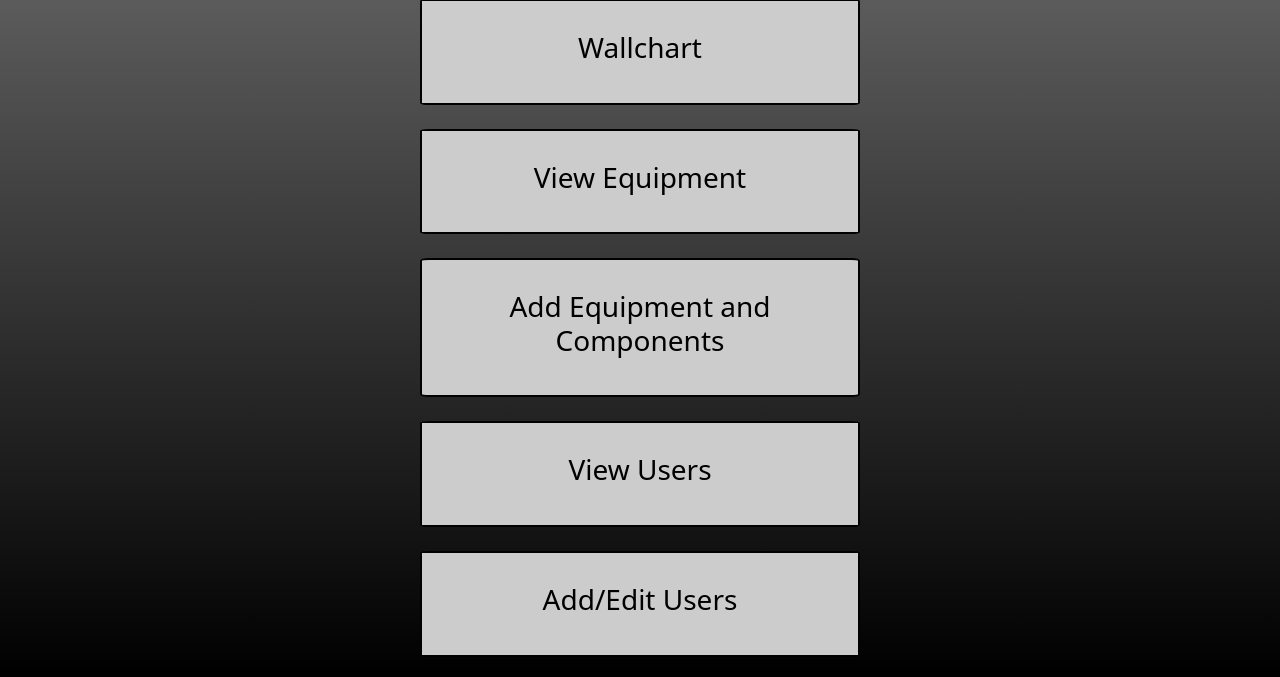
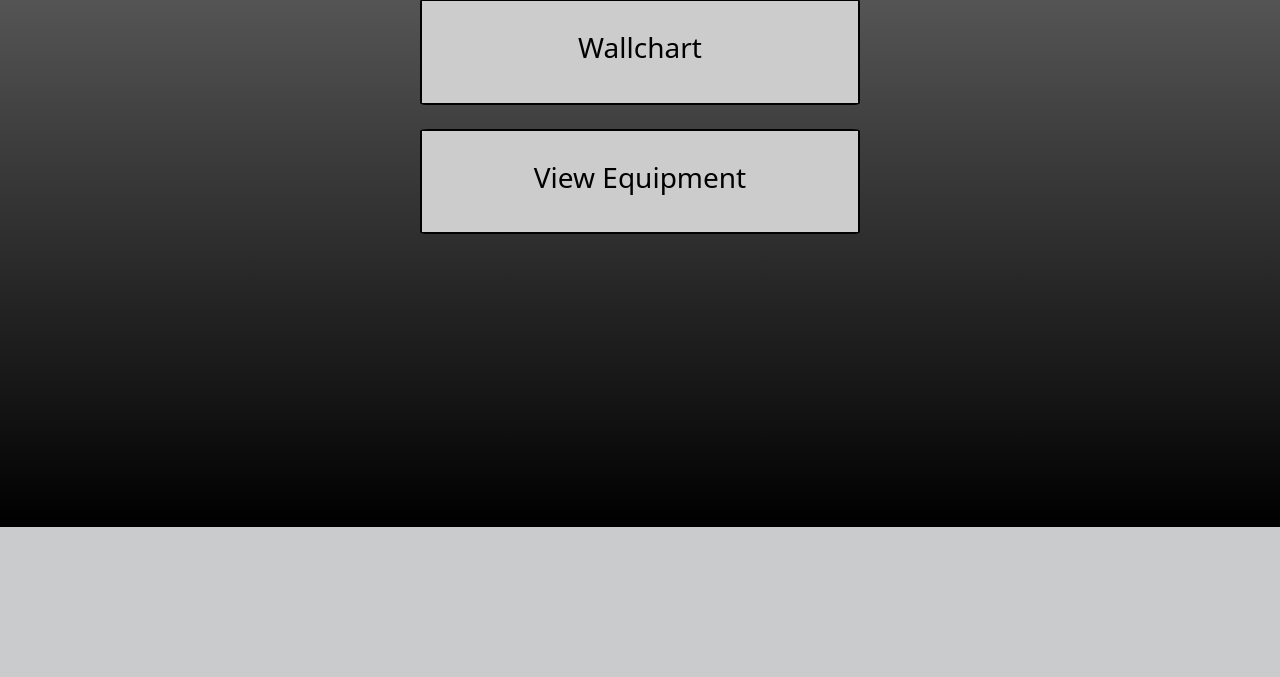
Before and after one commit to chadapopp/Digital-Wallchart, a Flask app: template flask_app/templates/projects/project_dashboard.html in a window 1280 px wide. Shown: the part 273-950 px from the top of the page. After the commit the page ends 800 px from the top, so only its background shows below. Run offline with Flask 3, Linux system fonts and the light colour scheme; the template is opened without the code that fills it: most values are stand-ins (such as "Sample title", 1, 10 or a date in 2020).

Commit message:
Update project_dashboard.html

```diff
--- a/flask_app/templates/projects/project_dashboard.html
+++ b/flask_app/templates/projects/project_dashboard.html
@@ -10,14 +10,16 @@
         <div class="welcome-buttons">
             <h3><a href="/view_equipment_per_project/{{project.id}}">View Equipment</a></h3>
         </div>
+        {% if session['user_role'] == 'admin' %}
         <div class="welcome-buttons">
-            <h3><a href="/upload_all/{{ project.id }}">Add Equipment and Components</a></h3>
+            <h3><a href="/upload_all/{{ project.id }}">Upload Equipment and Components</a></h3>
         </div>
         <div class="welcome-buttons">
-            <h3><a href="#">View Users</a></h3>
+            <h3><a href="/view_users_per_project/{{project.id}}">View Users</a></h3>
         </div>
         <div class="welcome-buttons">
-            <h3><a href="#">Add/Edit Users</a></h3>
+            <h3><a href="/add_user_to_project/{{ project.id }}">Add/Edit Users</a></h3>
         </div>
+        {% endif %}
 </div>
 {% endblock %}
```
